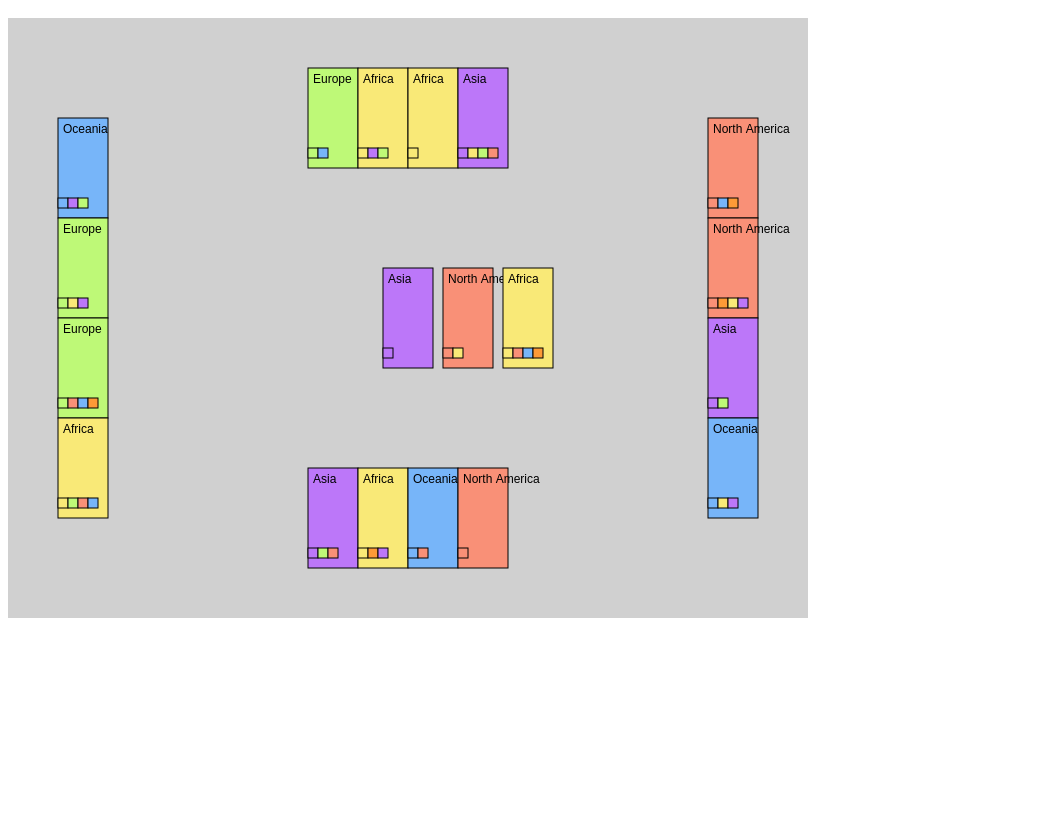
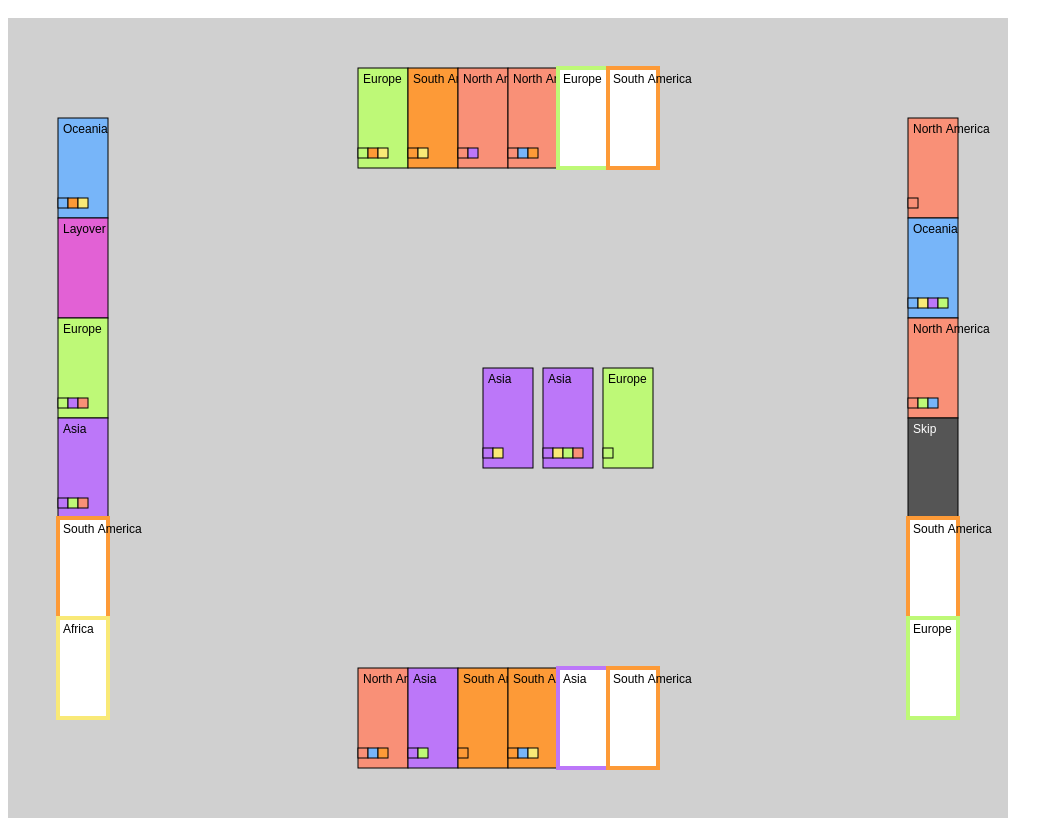
Before and after one commit to CamJohnson26/layover-web, a plain HTML site: page index.html in a window 1280 px wide. Shown: the part 48-874 px from the top of the page, without its empty margins (0-1063 px from the left). Before the commit the page ends 800 px from the top, so only its background shows below. Drawn offline with Linux system fonts and the light colour scheme.

Commit message:
Add special cards and destinations

```diff
--- a/deck0-0-0.js
+++ b/deck0-0-0.js
@@ -1,9 +1,11 @@
 export const Deck = []
+export const DestinationDecks = [] // 2d array of destinations
 
 const continents = ['Africa', 'Asia', 'Europe', 'North America', 'Oceania', 'South America']
 
 //
 const connectionCounts = [1, 1, 2, 2, 3, 3, 3, 4, 4]
+const destinationCounts = 4
 
 for (let i = 0; i < 52; i++) {
     const card = {}
@@ -11,6 +13,7 @@ for (let i = 0; i < 52; i++) {
     card.id = i
     card.continent = continents[Math.floor(i / (52/continents.length))]
     card.connections = []
+    card.type = 'continent'
     for (let j = 0; j < numberOfConnections; j++) {
         if (j === 0) {
             card.connections.push(card.continent)
@@ -28,3 +31,31 @@ for (let i = 0; i < 52; i++) {
 
     Deck.push(card)
 }
+
+const layoverCardCount = 4;
+const skipCardCount = 4;
+
+for (let i = 0; i < layoverCardCount; i++) {
+    const card = {}
+    card.id = 52 + i
+    card.type = 'layover'
+    Deck.push(card)
+}
+
+for (let i = 0; i < skipCardCount; i++) {
+    const card = {}
+    card.id = 52 + layoverCardCount + i
+    card.type = 'skip'
+    Deck.push(card)
+}
+
+for (let i = 0; i < destinationCounts; i++) {
+    DestinationDecks.push([])
+    for (let j = 0; j < continents.length; j++) {
+        const card = {}
+        card.id = j
+        card.type = 'destination'
+        card.continent = continents[j]
+        DestinationDecks[i].push(card)
+    }
+}
--- a/index.html
+++ b/index.html
@@ -9,7 +9,7 @@
             <h1>Layover</h1>
         </div>
         <div id="content">
-            <canvas id="canvas" width="800" height="600"></canvas>
+            <canvas id="canvas" width="1000" height="800"></canvas>
         </div>
     </body>
 </html>
--- a/layoverGraphics.js
+++ b/layoverGraphics.js
@@ -1,4 +1,4 @@
-import { Deck } from './deck0-0-0.js';
+import {Deck, DestinationDecks} from './deck0-0-0.js';
 
 export class LayoverGraphics {
 
@@ -10,6 +10,9 @@ export class LayoverGraphics {
         this.colors = {
             // light gray
             backgroundColor: '#D0D0D0',
+            layoverColor: '#E261D5',
+            skipColor: '#555555',
+            destinationColor: '#FFFFFF'
         }
     }
 
@@ -22,7 +25,16 @@ export class LayoverGraphics {
 
         let index = 0;
         for (const hand of game.hands) {
-            this.drawHand(hand, index)
+            const cardGroups = [
+                {
+                    cards: hand,
+                    deck: Deck
+                }, {
+                    cards: game.destinationHands[index],
+                    deck: DestinationDecks[index]
+                }
+            ]
+            this.drawHand(cardGroups, index)
             index++
         }
 
@@ -37,7 +49,9 @@ export class LayoverGraphics {
     }
 
     // Position, int 0 to 4, clockwise from bottom
-    drawHand(hand, position) {
+    drawHand(cardGroups, position) {
+
+        const handLength = cardGroups.reduce((acc, val) => acc + val.cards.length, 0)
 
         const isBottom = position === 0;
         const isLeft = position === 1;
@@ -52,8 +66,8 @@ export class LayoverGraphics {
         const marginSize = 50
         const cardWidth = 50
         const cardHeight = 100
-        const handWidth = isHorizontal ? hand.length * cardWidth : cardWidth;
-        const handHeight = isVertical ? hand.length * cardHeight : cardHeight;
+        const handWidth = isHorizontal ? handLength * cardWidth : cardWidth;
+        const handHeight = isVertical ? handLength * cardHeight : cardHeight;
 
         const xPos = isVertical ?
             isLeft ? marginSize : width - marginSize - handWidth
@@ -63,27 +77,45 @@ export class LayoverGraphics {
             : (height - handHeight) / 2;
 
         let index = 0;
-        for (const card of hand) {
-            const cardXPos = isHorizontal ? xPos + index * cardWidth : xPos;
-            const cardYPos = isVertical ? yPos + index * cardHeight : yPos;
+        for (const cardGroup of cardGroups) {
+            for (const card of cardGroup.cards) {
+                const cardXPos = isHorizontal ? xPos + index * cardWidth : xPos;
+                const cardYPos = isVertical ? yPos + index * cardHeight : yPos;
 
-            this.drawCard(Deck[card], cardXPos, cardYPos);
-            index++
+                this.drawCard(cardGroup.deck[card], cardXPos, cardYPos);
+                index++
+            }
         }
 
     }
 
     drawCard(card, xPos, yPos) {
+        switch (card.type) {
+            case 'continent':
+                this.drawContinentCard(card, xPos, yPos);
+                break;
+            case 'layover':
+                this.drawLayoverCard(card, xPos, yPos);
+                break;
+            case 'skip':
+                this.drawSkipCard(card, xPos, yPos);
+                break;
+            case 'destination':
+                this.drawDestinationCard(card, xPos, yPos);
+            default:
+                break;
+
+        }
+    }
+
+    drawContinentCard(card, xPos, yPos) {
+
         // Draw a white rectangle card with a border
         this.ctx.fillStyle = this.getContinentColor(card.continent);
         this.ctx.fillRect(xPos, yPos, 50, 100);
         this.ctx.strokeStyle = "#000000";
+        this.ctx.lineWidth = 1
         this.ctx.strokeRect(xPos, yPos, 50, 100);
-
-        // Draw text
-        this.ctx.fillStyle = "#000000";
-        this.ctx.font = "12px Arial";
-        this.ctx.fillText(card.continent, xPos + 5, yPos + 15);
 
         // Draw connections as colorful rectangles at the bottom of the card
         let connectionIndex = 0;
@@ -91,9 +123,58 @@ export class LayoverGraphics {
             this.ctx.fillStyle = this.getContinentColor(connection);
             this.ctx.fillRect(xPos + connectionIndex * 10, yPos + 80, 10, 10);
             this.ctx.strokeStyle = "#000000";
+            this.ctx.lineWidth = 1
             this.ctx.strokeRect(xPos + connectionIndex * 10, yPos + 80, 10, 10);
             connectionIndex++;
         }
+
+        // Draw text
+        this.ctx.fillStyle = "#000000";
+        this.ctx.font = "12px Arial";
+        this.ctx.fillText(card.continent, xPos + 5, yPos + 15);
+    }
+
+    drawLayoverCard(card, xPos, yPos) {
+        // Draw a white rectangle card with a border
+        this.ctx.fillStyle = this.colors.layoverColor;
+        this.ctx.fillRect(xPos, yPos, 50, 100);
+        this.ctx.strokeStyle = "#000000";
+        this.ctx.lineWidth = 1
+        this.ctx.strokeRect(xPos, yPos, 50, 100);
+
+        // Draw text
+        this.ctx.fillStyle = "#000000";
+        this.ctx.font = "12px Arial";
+        this.ctx.fillText('Layover', xPos + 5, yPos + 15);
+    }
+
+    drawSkipCard(card, xPos, yPos) {
+        // Draw a white rectangle card with a border
+        this.ctx.fillStyle = this.colors.skipColor;
+        this.ctx.fillRect(xPos, yPos, 50, 100);
+        this.ctx.strokeStyle = "#000000";
+        this.ctx.lineWidth = 1;
+        this.ctx.strokeRect(xPos, yPos, 50, 100);
+
+        // Draw text
+        this.ctx.fillStyle = "#FFFFFF";
+        this.ctx.font = "12px Arial";
+        this.ctx.fillText('Skip', xPos + 5, yPos + 15);
+    }
+
+    drawDestinationCard(card, xPos, yPos) {
+        // Draw a white rectangle card with a border
+        this.ctx.fillStyle = this.colors.destinationColor;
+        this.ctx.fillRect(xPos, yPos, 50, 100);
+
+        this.ctx.strokeStyle = this.getContinentColor(card.continent);
+        this.ctx.lineWidth = 4;
+        this.ctx.strokeRect(xPos, yPos, 50, 100);
+
+        // Draw text
+        this.ctx.fillStyle = "#000000";
+        this.ctx.font = "12px Arial";
+        this.ctx.fillText(card.continent, xPos + 5, yPos + 15);
     }
 
     getContinentColor(continent) {
--- a/layoverLogic.js
+++ b/layoverLogic.js
@@ -1,17 +1,18 @@
-import {Deck} from './deck0-0-0.js'
+import {Deck, DestinationDecks} from './deck0-0-0.js'
 
 export class LayoverGame {
     constructor() {
         // create an array of 52 numbers
-        this.deck = Array.from({length: 52}, (v, k) => k);
-        this.shuffleDeck()
+        this.deck = Array.from({length: Deck.length}, (v, k) => k);
+        this.destinationDecks = []
+        this.shuffle(this.deck)
         this.numberOfPlayers = 4
         this.startingHandSize = 4
         this.sharedCardSize = 3
         this.hands = []
+        this.destinationHands = []
+        this.playedCardHands = []
         this.sharedCards = []
-
-        console.log(Deck)
     }
 
     start() {
@@ -21,6 +22,17 @@ export class LayoverGame {
                 hand.push(this.deck.pop())
             }
             this.hands.push(hand)
+
+            const destinationDeck = Array.from({length: DestinationDecks[player].length}, (v, k) => k)
+            this.shuffle(destinationDeck)
+
+            const destinationHand = []
+            destinationHand.push(destinationDeck.pop())
+            destinationHand.push(destinationDeck.pop())
+            console.log(destinationHand, destinationDeck)
+
+            this.destinationDecks.push(destinationDeck)
+            this.destinationHands.push(destinationHand)
         }
 
         for (let i = 0; i < this.sharedCardSize; i++) {
@@ -39,11 +51,11 @@ export class LayoverGame {
         }
     }
 
-    shuffleDeck() {
+    shuffle(deck) {
         // Fisher-Yates shuffle
-        for (let i = this.deck.length - 1; i > 0; i--) {
+        for (let i = deck.length - 1; i > 0; i--) {
             const j = Math.floor(Math.random() * (i + 1));
-            [this.deck[i], this.deck[j]] = [this.deck[j], this.deck[i]];
+            [deck[i], deck[j]] = [deck[j], deck[i]];
         }
     }
 
```
